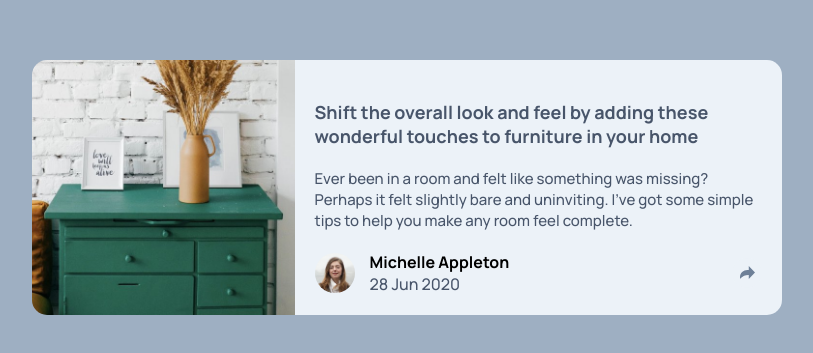
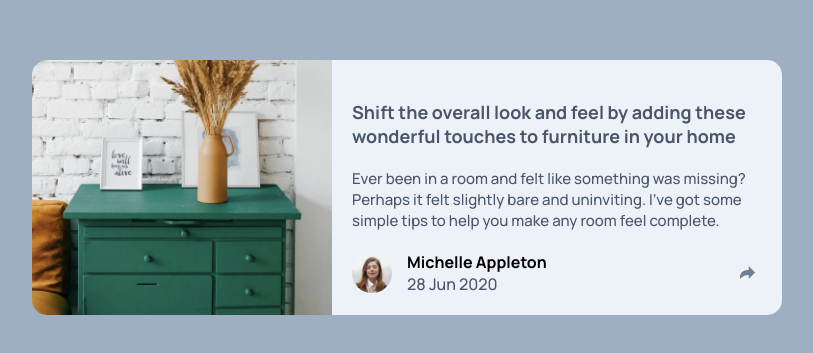
Before and after one commit to robinho1989/Article-Preview-Component, a React (Vite) app: page / in a window 1280 px wide. Shown: the part 213-566 px from the top of the page, without its empty margins (233-1046 px from the left). Built offline with nearby package versions, Linux system fonts and the light colour scheme.

Commit message:
width of an image updated

```diff
--- a/src/components/MainImage/MainImage.css
+++ b/src/components/MainImage/MainImage.css
@@ -7,6 +7,6 @@
 @media (min-width: 560px) {
 	.cardImage {
 		height: auto;
-		width: 35%;
+		width: 40%;
 	}
 }
```
